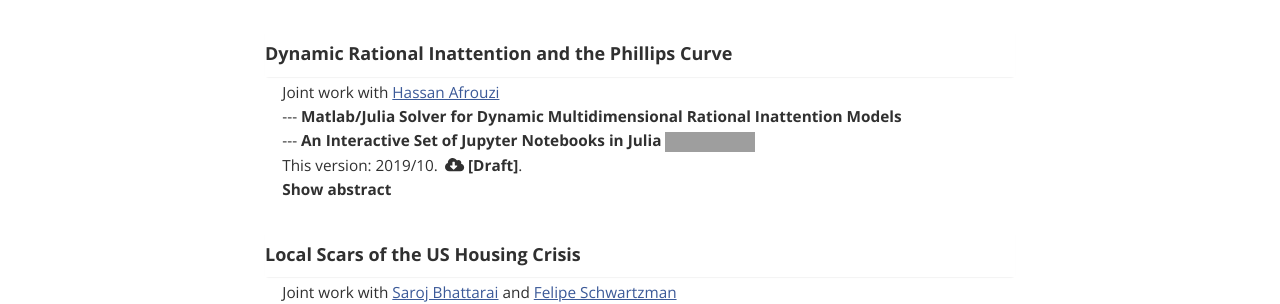
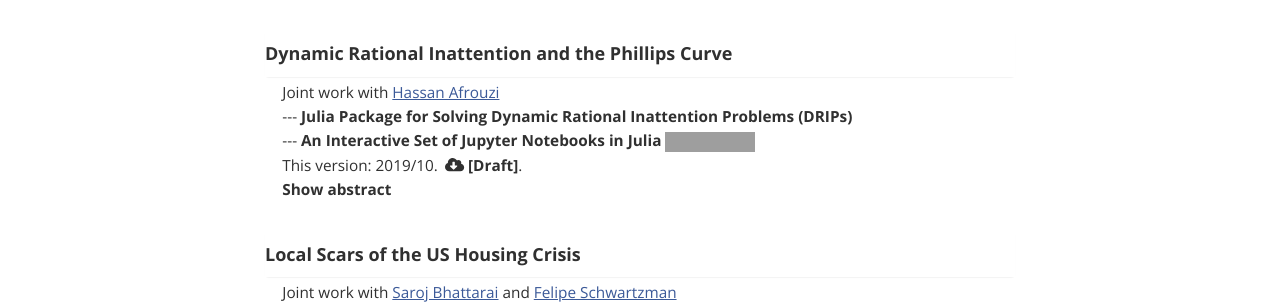
Before and after one commit to choongryulyang/choongryulyang.github.io, a Jekyll site: the page built from index.html, in a window 1280 px wide and 900 px high, scrolled down 1018 px. Shown: the part 154-458 px from the top of the window. Built offline with Jekyll 4.4.1, drawn with Linux system fonts in a browser that asks for light colours; grey boxes are pictures that could not be loaded.

Commit message:
Update index.html

```diff
--- a/index.html
+++ b/index.html
@@ -157,8 +157,8 @@ title: Choongryul Yang
 
 						<p style="margin-bottom:0px; font-size: 11.5pt">
 						---
-						<a class="two" href="https://github.com/choongryulyang/dynamic_multivariate_RI" target="_blank"">
-						<b>Matlab/Julia Solver for Dynamic Multidimensional Rational Inattention Models</b></a>
+						<a class="two" href="https://github.com/afrouzi/DRIPs.jl" target="_blank"">
+						<b>Julia Package for Solving Dynamic Rational Inattention Problems (DRIPs)</b></a>
 						</p>
 
 						<p style="margin-bottom:0px; font-size: 11.5pt">
```
